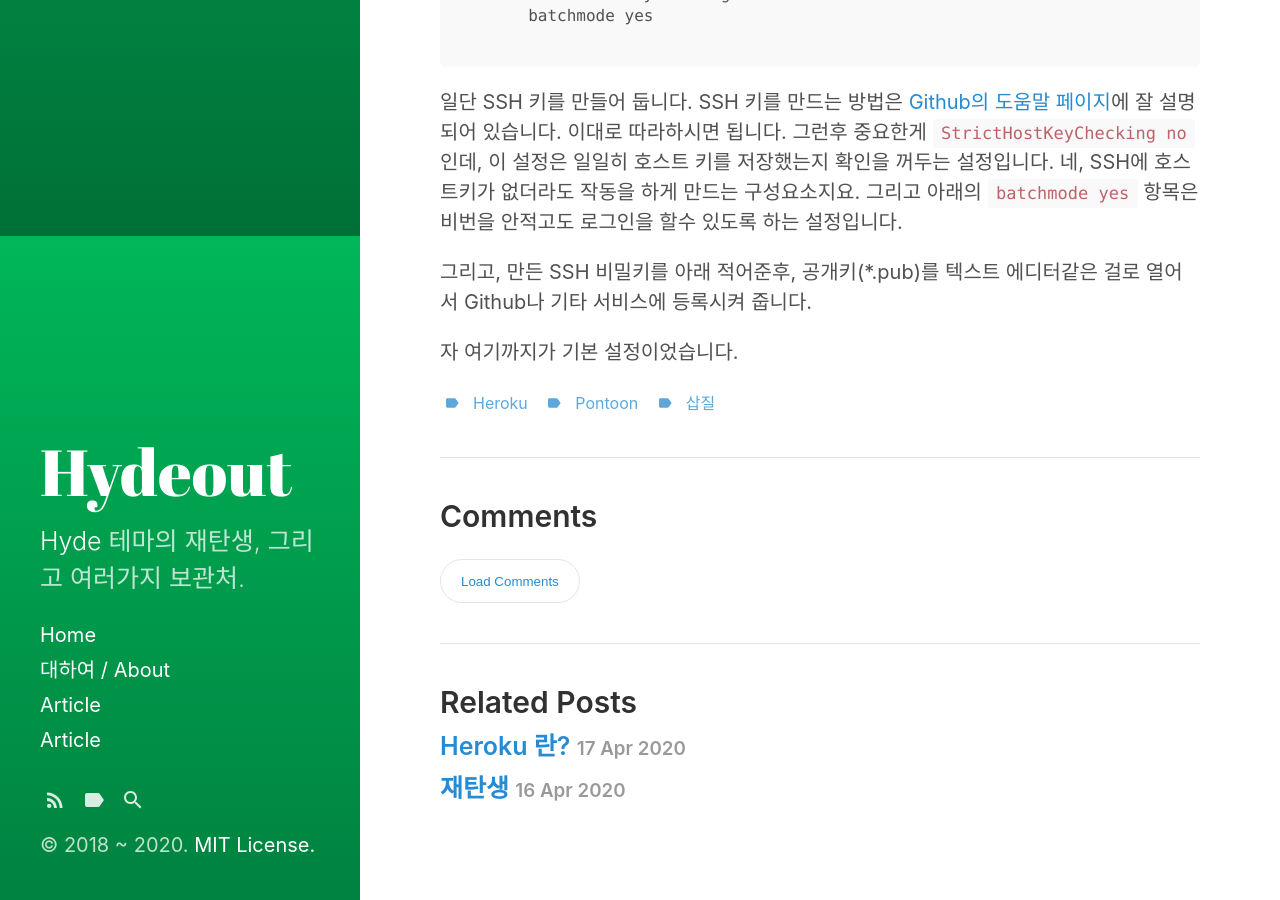
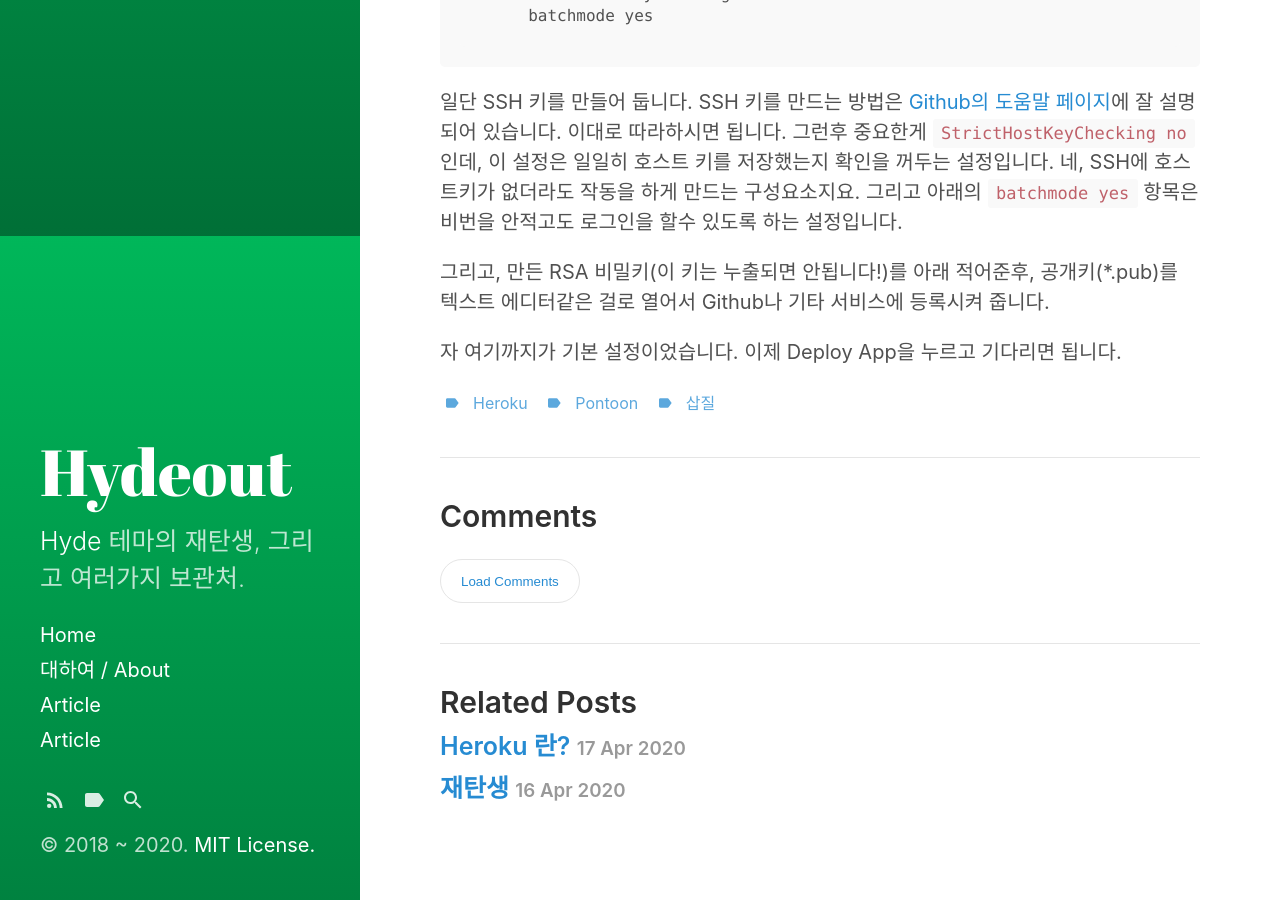
Before and after one commit to readingsnail/readingsnail.github.io, a Jekyll site: the page built from _posts/2020-05-01-Pontoon Pt. 1(ko).md, in a window 1280 px wide and 900 px high, scrolled down 2464 px. Built offline with Jekyll 4.4.1, drawn with Linux system fonts in a browser that asks for light colours.

Commit message:
Update 2020-05-01-Pontoon Pt. 1(ko).md

```diff
--- a/_posts/2020-05-01-Pontoon Pt. 1(ko).md
+++ b/_posts/2020-05-01-Pontoon Pt. 1(ko).md
@@ -33,6 +33,6 @@ Pontoon 은 [Mozilla](https://www.mozilla.org/ko/) 에서 개발한 온라인
 
  일단 SSH 키를 만들어 둡니다. SSH 키를 만드는 방법은 [Github의 도움말 페이지](https://help.github.com/en/github/authenticating-to-github/generating-a-new-ssh-key-and-adding-it-to-the-ssh-agent)에 잘 설명되어 있습니다. 이대로 따라하시면 됩니다. 그런후 중요한게 `StrictHostKeyChecking no` 인데, 이 설정은 일일히 호스트 키를 저장했는지 확인을 꺼두는 설정입니다. 네, SSH에 호스트키가 없더라도 작동을 하게 만드는 구성요소지요. 그리고 아래의 `batchmode yes` 항목은 비번을 안적고도 로그인을 할수 있도록 하는 설정입니다.
 
- 그리고, 만든 SSH 비밀키를 아래 적어준후, 공개키(*.pub)를 텍스트 에디터같은 걸로 열어서 Github나 기타 서비스에 등록시켜 줍니다.
+ 그리고, 만든 RSA 비밀키(이 키는 누출되면 안됩니다!)를 아래 적어준후, 공개키(*.pub)를 텍스트 에디터같은 걸로 열어서 Github나 기타 서비스에 등록시켜 줍니다.
 
- 자 여기까지가 기본 설정이었습니다.
+ 자 여기까지가 기본 설정이었습니다. 이제 Deploy App을 누르고 기다리면 됩니다.
```
